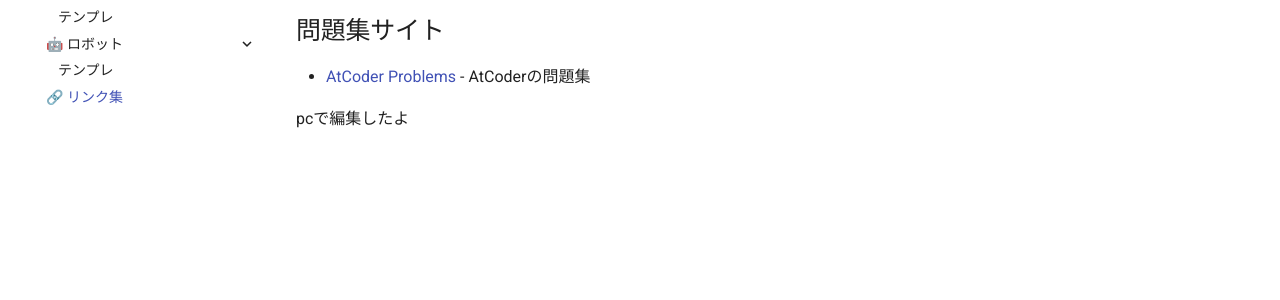
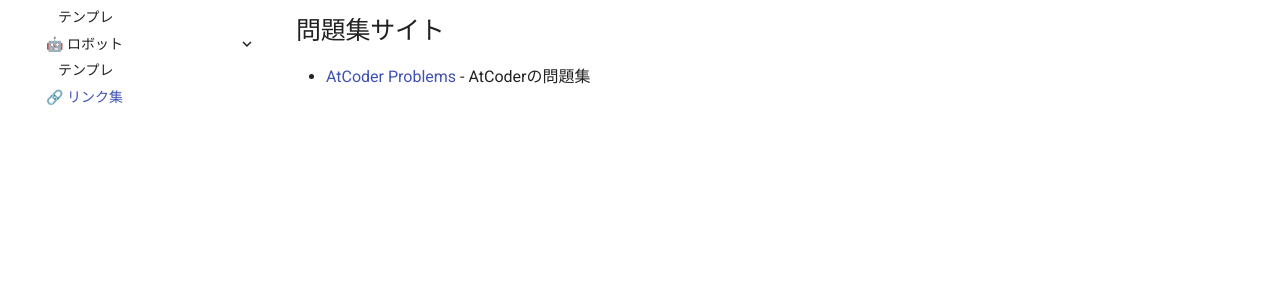
Before and after one commit to Grinrin1108/my-site, an MkDocs documentation site: the page built from docs/link.md, in a window 1280 px wide. Shown: the part 283-583 px from the top of the page. Built offline with MkDocs 1.6.1 and Material for MkDocs 9.7.7, drawn with Linux system fonts in a browser that asks for light colours.

Commit message:
2026/02/03/23:25

```diff
--- a/docs/link.md
+++ b/docs/link.md
@@ -5,5 +5,3 @@
 
 ## 問題集サイト
 * [AtCoder Problems](https://kenkoooo.com/atcoder/#/table/gurinrin) - AtCoderの問題集
-
-pcで編集したよ
```
Also changed, not shown: docs/spike/template.md (+0 -2 lines).
